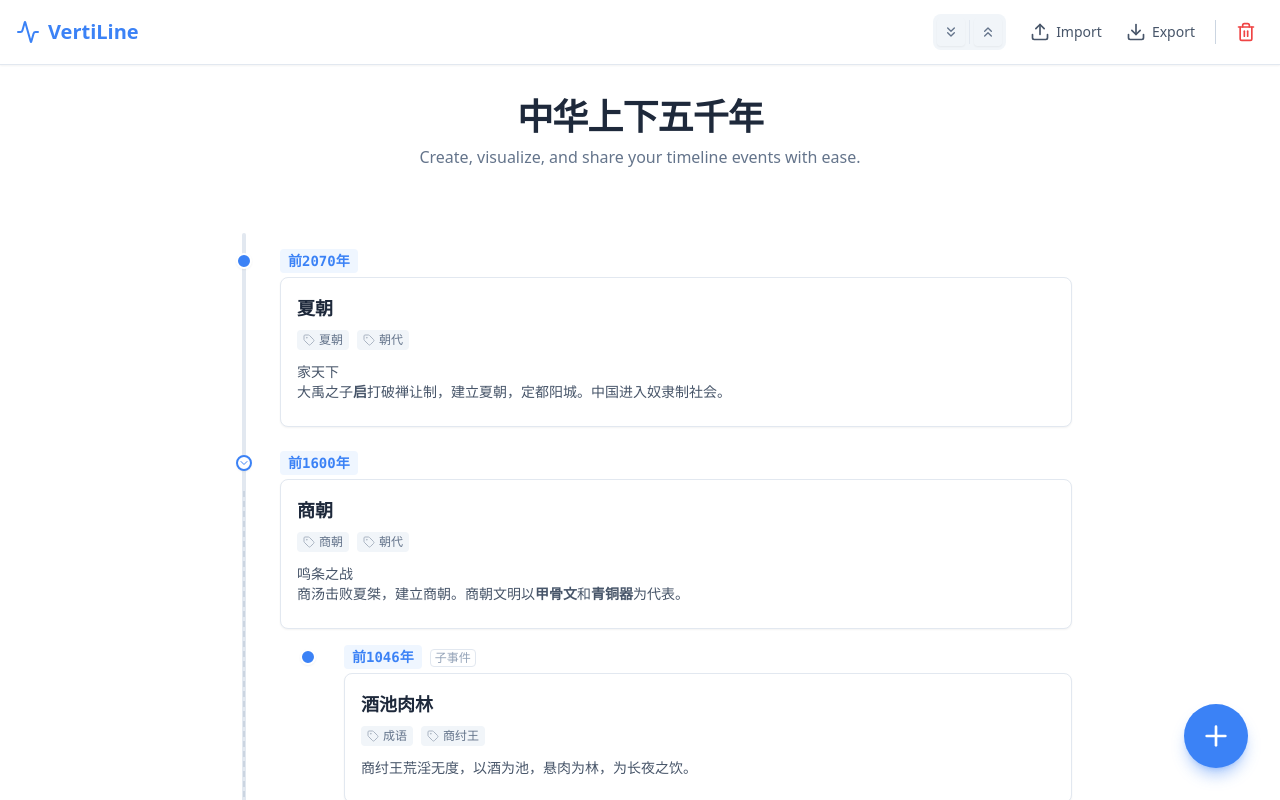
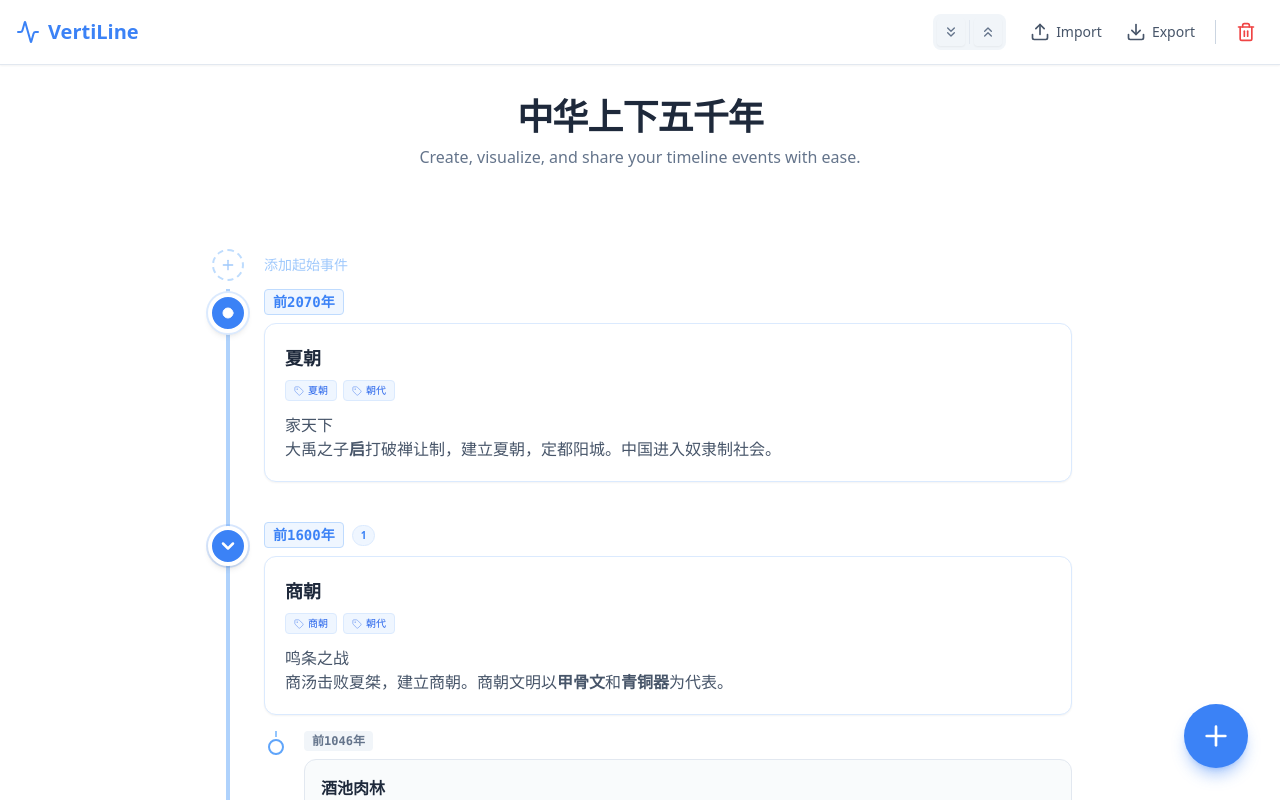
Before and after one commit to kingballyy/VertTimeiLine, a React (Vite) app: page / in a window 1280 px wide. Shown: the top 800 px of the page. Built offline with nearby package versions, Linux system fonts and the light colour scheme.

Commit message:
Add files via upload
更改了时间轴的样式

```diff
--- a/components/Timeline.tsx
+++ b/components/Timeline.tsx
@@ -1,7 +1,7 @@
 import React, { useRef } from 'react';
 import ReactMarkdown from 'react-markdown';
 import { TimelineEvent } from '../types';
-import { Edit2, Tag, Trash2, ChevronDown, ChevronRight, Plus } from 'lucide-react';
+import { Edit2, Tag, Trash2, ChevronDown, ChevronRight, Plus, Circle } from 'lucide-react';
 
 interface TimelineProps {
   events: TimelineEvent[];
@@ -25,111 +25,139 @@ const formatDate = (dateString: string) => {
     const day = parseInt(dayStr, 10);
 
     const prefix = isBC ? '前' : '';
-
-    // Heuristic: If month is 1 and day is 1, treat as Year precision only
     if (month === 1 && day === 1) {
       return `${prefix}${year}年`;
     }
-
     return `${prefix}${year}年${month}月${day}日`;
   } catch (e) {
     return dateString;
   }
 };
 
-const TimelineNode: React.FC<{
+interface TimelineNodeProps {
   event: TimelineEvent;
   level: number;
+  isLast: boolean;
   expandedIds: Set<string>;
   toggleExpand: (id: string) => void;
   onEdit: (event: TimelineEvent) => void;
   onDelete: (id: string) => void;
   onAddChild: (id: string) => void;
-}> = ({ event, level, expandedIds, toggleExpand, onEdit, onDelete, onAddChild }) => {
+}
+
+const TimelineNode: React.FC<TimelineNodeProps> = ({
+  event,
+  level,
+  isLast,
+  expandedIds,
+  toggleExpand,
+  onEdit,
+  onDelete,
+  onAddChild
+}) => {
 
   const hasChildren = event.children && event.children.length > 0;
   const isExpanded = expandedIds.has(event.id);
+  const isRoot = level === 0;
 
-  // Sort children if they exist
+  // Sort children
   const sortedChildren = hasChildren
     ? [...(event.children || [])].sort((a, b) => new Date(a.date).getTime() - new Date(b.date).getTime())
     : [];
 
   return (
-    <div className="relative mb-4 md:mb-6">
-      {/* Connector Line to Children */}
-      {hasChildren && isExpanded && (
-        <div
-          // Calculated to align with the center of the dot in the left column
-          // Mobile: w-6 (24px) -> center 12px -> 0.75rem approx left-[11px]
-          // Desktop: w-10 (40px) -> center 20px -> 1.25rem approx left-[19px]
-          className="absolute border-l-2 border-dashed border-slate-300 top-8 bottom-0 md:top-10 left-[11px] md:left-[19px]"
-        ></div>
-      )}
+    <div className="relative group">
+      <div className="flex gap-3 md:gap-4">
 
-      <div className="flex gap-2 md:gap-4 group">
+        {/* LEFT COLUMN: Marker & Line Spine */}
+        <div className={`flex flex-col items-center relative flex-shrink-0 ${isRoot ? 'w-8 md:w-10' : 'w-6'}`}>
 
-        {/* Left Column: Marker & Toggler */}
-        <div className="flex flex-col items-center flex-shrink-0 w-6 md:w-10 pt-1 relative z-10">
-           {/* The Dot */}
+           {/* Vertical Line Spine */}
+           {/* Note: Removed negative z-index to ensure visibility. Placed before marker in DOM. */}
            <div
              className={`
-              rounded-full border-2 shadow-sm transition-colors cursor-pointer flex items-center justify-center
-              w-3 h-3 md:w-4 md:h-4
-              ${hasChildren ? 'bg-white border-primary' : 'bg-primary border-white'}
+               absolute top-0 bottom-0 left-1/2 -translate-x-1/2
+               ${isRoot ? 'w-1 bg-blue-400/50' : 'w-px border-l-2 border-dashed border-blue-300'}
+               ${isLast ? 'h-6' : ''}
+               transition-colors duration-300
+             `}
+           ></div>
+
+           {/* MARKER */}
+           <div
+             className={`
+               relative z-10 flex items-center justify-center rounded-full transition-all cursor-pointer box-border
+               ${isRoot
+                 ? 'w-8 h-8 md:w-10 md:h-10 bg-primary text-white shadow-md border-4 border-white mt-1 ring-2 ring-blue-100'
+                 : 'w-4 h-4 bg-white border-2 border-blue-400 mt-2 hover:border-primary hover:scale-125'}
+               ${hasChildren ? 'hover:ring-4 ring-primary/20' : ''}
              `}
              onClick={(e) => {
+               if (hasChildren) {
                  e.stopPropagation();
-              if (hasChildren) toggleExpand(event.id);
+                 toggleExpand(event.id);
+               }
              }}
            >
-            {hasChildren && (
-              <div className="text-[8px] md:text-[10px] text-primary font-bold flex items-center justify-center">
-                 {isExpanded ? <ChevronDown className="w-2 h-2 md:w-3 md:h-3"/> : <ChevronRight className="w-2 h-2 md:w-3 md:h-3 pl-px"/>}
-              </div>
+             {hasChildren ? (
+                // Expand/Collapse Icon
+                isRoot
+                  ? (isExpanded ? <ChevronDown size={20} className="stroke-[3]" /> : <ChevronRight size={20} className="stroke-[3]" />)
+                  : (isExpanded ? <ChevronDown size={10} className="text-primary stroke-[3]"/> : <ChevronRight size={10} className="text-primary stroke-[3]"/>)
+             ) : (
+                // Simple Dot
+                isRoot
+                  ? <Circle size={12} fill="currentColor" className="text-white"/>
+                  : null
              )}
            </div>
         </div>
 
-        {/* Right Column: Card Content */}
-        <div className="flex-1 min-w-0">
-          <div className="flex items-baseline gap-2 mb-1">
-             <span className="text-xs md:text-sm font-mono font-bold text-primary bg-blue-50 px-1.5 py-0.5 md:px-2 rounded">
+        {/* RIGHT COLUMN: Content */}
+        <div className="flex-1 min-w-0 pb-10">
+
+          {/* Header / Date */}
+          <div className="flex items-center gap-2 mb-2">
+            <span className={`
+               font-mono font-bold rounded px-2 py-0.5
+               ${isRoot
+                 ? 'text-sm bg-blue-50 text-primary border border-blue-200'
+                 : 'text-xs bg-slate-100 text-slate-500'}
+             `}>
                {formatDate(event.date)}
             </span>
-             {level > 0 && (
-                <span className="text-[10px] md:text-xs text-slate-400 font-medium border border-slate-200 px-1 rounded">
-                  子事件
+            {hasChildren && (
+              <span className="text-[10px] bg-blue-50 text-blue-500 px-2 py-0.5 rounded-full border border-blue-100 font-bold">
+                {event.children?.length}
               </span>
             )}
           </div>
 
+          {/* Card */}
           <div
             onClick={() => onEdit(event)}
             className={`
-              relative bg-white rounded-lg border border-slate-200 p-3 md:p-4 shadow-sm
-              hover:shadow-md hover:border-blue-300 transition-all cursor-pointer
-              group-hover:ring-1 ring-primary/10
+              relative rounded-xl border transition-all cursor-pointer overflow-hidden group/card
+              ${isRoot
+                ? 'bg-white border-blue-100 shadow-sm hover:shadow-md hover:border-primary/40 p-4 md:p-5'
+                : 'bg-slate-50/80 border-slate-200 hover:bg-white hover:border-blue-300 hover:shadow-sm p-3 md:p-4'}
             `}
           >
-            <div className="flex justify-between items-start">
-              <h3 className="text-base md:text-lg font-bold text-slate-800 mb-1 md:mb-2 truncate pr-16">{event.title}</h3>
-
-              {/* Action Buttons (Visible on Hover) */}
-              <div className="absolute top-2 right-2 md:top-3 md:right-3 flex gap-1 opacity-100 md:opacity-0 group-hover:opacity-100 transition-opacity bg-white/80 backdrop-blur-sm rounded-lg p-1">
+            {/* Action Buttons */}
+            <div className="absolute top-2 right-2 flex gap-1 opacity-0 group-hover/card:opacity-100 transition-opacity bg-white/95 backdrop-blur rounded-lg p-1 shadow-sm border border-slate-200 z-20">
                 <button
                   onClick={(e) => { e.stopPropagation(); onAddChild(event.id); }}
-                  className="p-1 md:p-1.5 text-slate-400 hover:text-green-600 hover:bg-green-50 rounded"
+                  className="p-1.5 text-slate-400 hover:text-green-600 hover:bg-green-50 rounded"
                   title="添加子事件"
                 >
-                  <Plus className="w-3.5 h-3.5 md:w-4 md:h-4" />
+                  <Plus size={14} />
                 </button>
                 <button
                   onClick={(e) => { e.stopPropagation(); onEdit(event); }}
-                  className="p-1 md:p-1.5 text-slate-400 hover:text-primary hover:bg-blue-50 rounded"
+                  className="p-1.5 text-slate-400 hover:text-primary hover:bg-blue-50 rounded"
                   title="编辑"
                 >
-                  <Edit2 className="w-3.5 h-3.5 md:w-4 md:h-4" />
+                  <Edit2 size={14} />
                 </button>
                 <button
                   onClick={(e) => {
@@ -138,49 +166,53 @@ const TimelineNode: React.FC<{
                       onDelete(event.id);
                     }
                   }}
-                  className="p-1 md:p-1.5 text-slate-400 hover:text-red-500 hover:bg-red-50 rounded"
+                  className="p-1.5 text-slate-400 hover:text-red-500 hover:bg-red-50 rounded"
                   title="删除"
                 >
-                  <Trash2 className="w-3.5 h-3.5 md:w-4 md:h-4" />
+                  <Trash2 size={14} />
                 </button>
             </div>
-            </div>
+
+            <h3 className={`font-bold text-slate-800 mb-2 truncate pr-16 ${isRoot ? 'text-lg' : 'text-base'}`}>
+              {event.title}
+            </h3>
 
             {/* Tags */}
             {event.tags.length > 0 && (
-              <div className="flex flex-wrap gap-1.5 md:gap-2 mb-2 md:mb-3">
+              <div className="flex flex-wrap gap-1.5 mb-3">
                 {event.tags.map(tag => (
-                  <span key={tag} className="inline-flex items-center px-1.5 py-0.5 rounded text-[10px] md:text-xs font-medium bg-slate-100 text-slate-500">
-                    <Tag className="w-2.5 h-2.5 md:w-3 md:h-3 mr-1 opacity-50" />
+                  <span key={tag} className="inline-flex items-center px-2 py-0.5 rounded text-[10px] font-medium bg-blue-50 text-blue-600 border border-blue-100">
+                    <Tag size={10} className="mr-1 opacity-50" />
                     {tag}
                   </span>
                 ))}
               </div>
             )}
 
-            {/* Markdown Content */}
-            <div className="prose prose-sm prose-slate max-w-none text-slate-600 line-clamp-3 mb-2 text-xs md:text-sm">
+            {/* Content */}
+            <div className={`prose prose-sm prose-slate max-w-none text-slate-600 line-clamp-3 ${isRoot ? '' : 'text-xs'}`}>
               <ReactMarkdown>{event.content}</ReactMarkdown>
             </div>
 
              {/* Images Preview */}
              {event.images && event.images.length > 0 && (
-              <div className="flex gap-2 overflow-x-auto pb-1 mt-2">
+              <div className="flex gap-2 overflow-x-auto pb-1 mt-3">
                 {event.images.slice(0, 3).map((img, i) => (
-                  <img key={i} src={img} className="h-10 w-10 md:h-12 md:w-12 rounded object-cover border border-slate-100" alt="" />
+                  <img key={i} src={img} className="h-12 w-12 rounded-lg object-cover border border-slate-100" alt="" />
                 ))}
               </div>
             )}
           </div>
 
-          {/* Nested Children Rendering */}
+          {/* Nested Children */}
           {hasChildren && isExpanded && (
-            <div className="mt-2 md:mt-4 pl-0 md:pl-2">
-              {sortedChildren.map(child => (
+            <div className="mt-4 animate-in slide-in-from-top-2 duration-200">
+              {sortedChildren.map((child, idx) => (
                 <TimelineNode
                   key={child.id}
                   event={child}
                   level={level + 1}
+                  isLast={idx === sortedChildren.length - 1}
                   expandedIds={expandedIds}
                   toggleExpand={toggleExpand}
                   onEdit={onEdit}
@@ -212,8 +244,7 @@ const Timeline: React.FC<TimelineProps> = ({
     new Date(a.date).getTime() - new Date(b.date).getTime()
   );
 
-  const handleLineClick = (e: React.MouseEvent) => {
-    // Only allow clicking the main line to add root events
+  const handleGlobalAdd = () => {
     onInsertRequest(new Date().toISOString().split('T')[0]);
   };
 
@@ -227,36 +258,32 @@ const Timeline: React.FC<TimelineProps> = ({
   }
 
   return (
-    <div ref={containerRef} className="relative max-w-4xl mx-auto px-2 md:px-4 py-8">
+    <div ref={containerRef} className="max-w-4xl mx-auto px-4 py-8 relative">
 
-      {/* Main Vertical Line (Fixed on Left) */}
+      {/* Global Line for Root (Optional visual guide, but relying on per-node lines is safer for recursion) */}
+
+      {/* Global Add Button Area at Top */}
       <div
-        className="absolute top-0 bottom-0 w-8 cursor-pointer group left-7 md:left-9"
-        onClick={handleLineClick}
-        title="点击线条添加根事件"
+        className="group flex items-center gap-4 mb-2 cursor-pointer opacity-60 hover:opacity-100 transition-opacity"
+        onClick={handleGlobalAdd}
       >
-        <div className="absolute left-1/2 top-4 bottom-4 w-1 bg-slate-200 -translate-x-1/2 group-hover:bg-primary/40 group-hover:w-1.5 transition-all rounded-full"></div>
-
-        {/* Add Button at Top */}
-        <div className="absolute -top-1 left-1/2 -translate-x-1/2 opacity-0 group-hover:opacity-100 transition-opacity">
-           <div className="bg-primary text-white rounded-full p-1 shadow">
-             <Plus className="w-3 h-3" />
+         <div className="w-8 md:w-10 flex justify-center">
+            <div className="w-8 h-8 rounded-full border-2 border-dashed border-blue-300 flex items-center justify-center text-blue-400 group-hover:border-primary group-hover:text-primary transition-colors bg-white">
+              <Plus size={16} />
             </div>
          </div>
-         {/* Add Button at Bottom */}
-         <div className="absolute -bottom-1 left-1/2 -translate-x-1/2 opacity-0 group-hover:opacity-100 transition-opacity">
-           <div className="bg-primary text-white rounded-full p-1 shadow">
-             <Plus className="w-3 h-3" />
-           </div>
+         <div className="text-sm font-medium text-blue-400 group-hover:text-primary">
+            添加起始事件
          </div>
       </div>
 
-      <div className="relative z-10 pl-4">
-        {sortedEvents.map(event => (
+      <div className="relative">
+        {sortedEvents.map((event, index) => (
           <TimelineNode
             key={event.id}
             event={event}
             level={0}
+            isLast={index === sortedEvents.length - 1}
             expandedIds={expandedIds}
             toggleExpand={onToggleExpand}
             onEdit={onEdit}
@@ -265,6 +292,21 @@ const Timeline: React.FC<TimelineProps> = ({
           />
         ))}
       </div>
+
+       {/* Global Add Button Area at Bottom */}
+       <div
+        className="group flex items-center gap-4 mt-[-30px] cursor-pointer opacity-60 hover:opacity-100 transition-opacity z-10 relative"
+        onClick={handleGlobalAdd}
+      >
+         <div className="w-8 md:w-10 flex justify-center">
+            <div className="w-8 h-8 rounded-full border-2 border-dashed border-blue-300 flex items-center justify-center text-blue-400 group-hover:border-primary group-hover:text-primary transition-colors bg-white shadow-sm">
+              <Plus size={16} />
+            </div>
+         </div>
+         <div className="text-sm font-medium text-blue-400 group-hover:text-primary">
+            添加后续事件
+         </div>
+      </div>
     </div>
   );
 };
```
Lines whose indentation alone changed are shown as unchanged.
